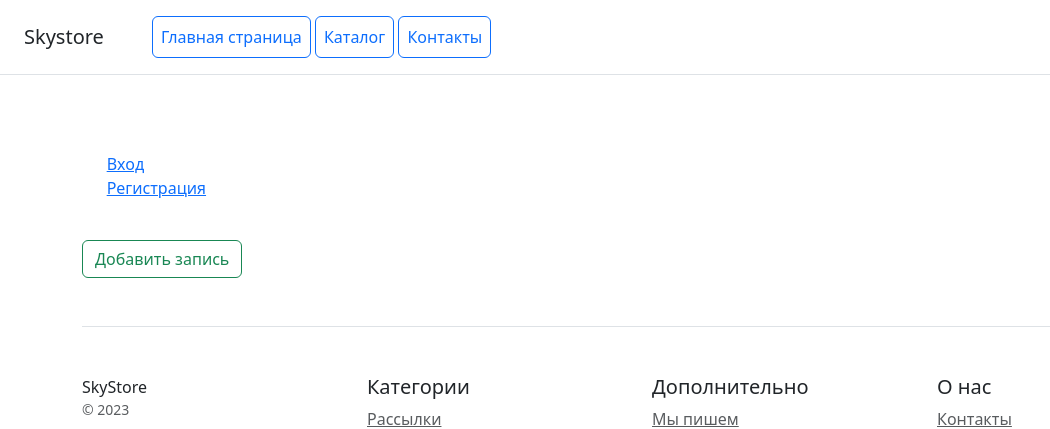
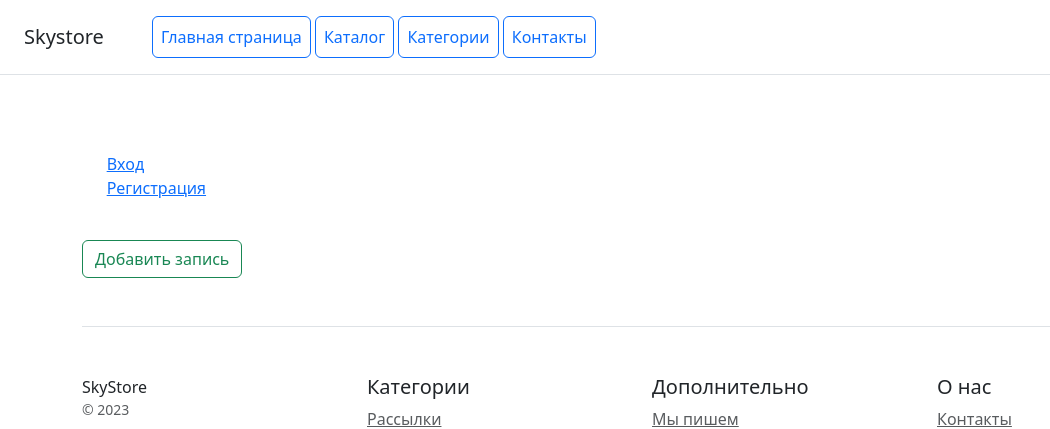
Before and after one commit to MiroshnikOFF/online-store, a Django app: page /blog/ in a window 1280 px wide. Shown: the top 429 px of the page, without its empty margins (0-1050 px from the left). Run offline with Django 4.2, Linux system fonts and the light colour scheme; data that the repository does not hold is empty; parts of the project's set-up code (start-up, migrations or seed data) failed here and were passed over; some libraries are stand-ins or nearby versions.

Commit message:
refactor base.html

```diff
--- a/catalog/templates/catalog/base.html
+++ b/catalog/templates/catalog/base.html
@@ -12,6 +12,7 @@
     <nav class="ms-5">
         <a class="p-2 btn btn-outline-primary" href="{% url 'catalog:home' %}">Главная страница</a>
         <a class="p-2 btn btn-outline-primary" href="{% url 'catalog:products' %}">Каталог</a>
+        <a class="p-2 btn btn-outline-primary" href="{% url 'catalog:categories' %}">Категории</a>
         <a class="p-2 btn btn-outline-primary" href="/contacts/">Контакты</a>
     </nav>
 </div>
```
